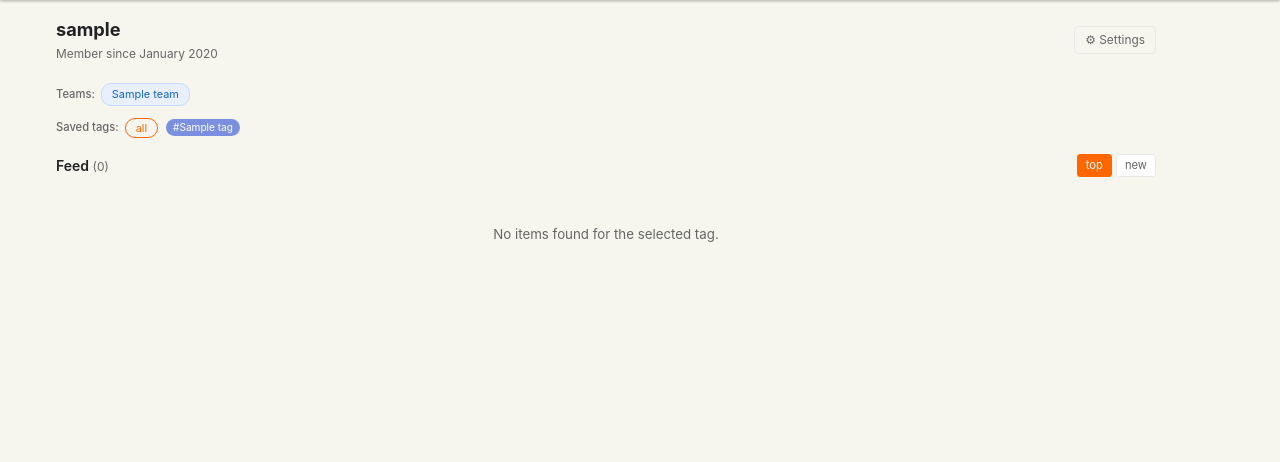
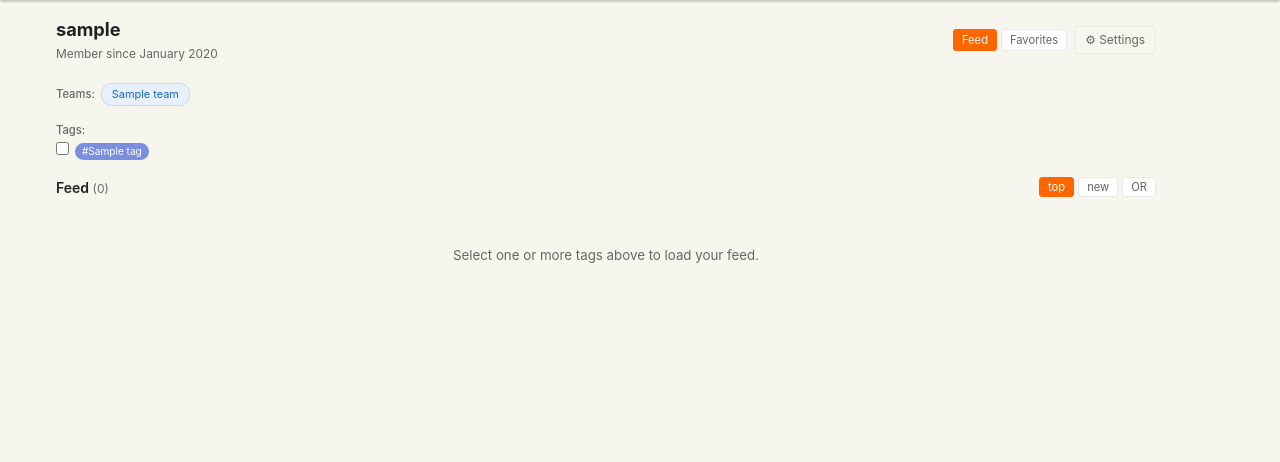
Before and after one commit to jsgounot/RNews, a FastAPI app: a page that uses app/templates/user.html in a window 1280 px wide. Shown: the part 46-508 px from the top of the page. Run offline with FastAPI, Linux system fonts and the light colour scheme; the visitor is signed in with stand-in values (Sample User, id 1); tables that the repository leaves empty hold one stand-in row (values such as "Sample post").

Commit message:
Improve user page with feed and favorite views

```diff
--- a/app/main.py
+++ b/app/main.py
@@ -254,51 +254,46 @@ def get_top_items(
 def get_user_feed_items(
     db: Session,
     profile: User,
-    tag_slug: Optional[str] = None,
+    tag_slugs: list = None,
+    mode: str = "or",
     sort: str = "score",
 ) -> list:
-    """Items from saved tags (all users) UNION starred items, never lost even if tags change."""
+    """Items from the user's saved tags, with optional multi-tag filter.
+
+    tag_slugs=[]  → show all saved-tag items (no filter)
+    mode="or"     → items matching ANY selected tag
+    mode="and"    → items matching ALL selected tags (one subquery per tag)
+    """
     saved_tag_ids = [st.tag_id for st in profile.saved_tags]
-    favorite_item_ids = {fi.item_id for fi in profile.favorite_items}
-
-    if tag_slug:
-        # Filtered view: only items with that tag
+    if not saved_tag_ids or not tag_slugs:
+        return []
+
+    if mode == "or":
         items = (
             db.query(Item)
-            .filter(Item.is_team_only == False)  # noqa: E712
-            .join(ItemTag, ItemTag.item_id == Item.id).join(Tag, Tag.id == ItemTag.tag_id).filter(Tag.slug == tag_slug)
+            .filter(Item.is_team_only == False,  # noqa: E712
+                    Item.tags.any(Tag.slug.in_(tag_slugs)))
             .all()
         )
-    else:
-        # Union: saved-tag items + starred items
-        seen: set = set()
-        items: list = []
-
-        if saved_tag_ids:
-            for item in (
-                db.query(Item)
-                .filter(Item.is_team_only == False,  # noqa: E712
-                        Item.tags.any(Tag.id.in_(saved_tag_ids)))
-                .all()
-            ):
-                if item.id not in seen:
-                    seen.add(item.id)
-                    items.append(item)
-
-        if favorite_item_ids:
-            missing = favorite_item_ids - seen
-            if missing:
-                for item in (
-                    db.query(Item)
-                    .filter(Item.id.in_(missing), Item.is_team_only == False)  # noqa: E712
-                    .all()
-                ):
-                    seen.add(item.id)
-                    items.append(item)
-
-    if not items and not favorite_item_ids and not saved_tag_ids:
+    else:  # "and"
+        q = db.query(Item).filter(Item.is_team_only == False)  # noqa: E712
+        for slug in tag_slugs:
+            q = q.filter(Item.tags.any(Tag.slug == slug))
+        items = q.all()
+
+    return _sort_items(items, sort)
+
+
+def get_user_favorites(db: Session, profile: User, sort: str = "score") -> list:
+    """Items favorited by this user."""
+    favorite_ids = [fi.item_id for fi in profile.favorite_items]
+    if not favorite_ids:
         return []
-
+    items = (
+        db.query(Item)
+        .filter(Item.id.in_(favorite_ids), Item.is_team_only == False)  # noqa: E712
+        .all()
+    )
     return _sort_items(items, sort)
 
 
@@ -1230,7 +1225,9 @@ def journals_page(
 def user_page(
     request: Request,
     username: str,
-    tag: Optional[str] = Query(None),
+    view: str = Query("feed", pattern="^(feed|favorites)$"),
+    tags: list[str] = Query(default=[]),
+    mode: str = Query("or", pattern="^(and|or)$"),
     sort: str = Query("score", pattern="^(score|time)$"),
     db: Session = Depends(get_db),
     current_user: Optional[User] = Depends(get_current_user),
@@ -1238,37 +1235,28 @@ def user_page(
     profile = get_user_by_username(db, username)
     if not profile:
         raise HTTPException(status_code=404, detail="User not found")
-
-    # Saved tags for this user
+    if not current_user or current_user.id != profile.id:
+        return RedirectResponse("/login" if not current_user else "/", status_code=302)
+
     saved_tags = [st.tag for st in profile.saved_tags]
-
-    # Items: feed from saved tags (all users), or empty if none saved
-    tag_slug = slugify(tag) if tag else None
-    items = get_user_feed_items(db, profile, tag_slug=tag_slug, sort=sort)
+    active_tag_slugs = [s for s in tags if s]
+
+    if view == "favorites":
+        items = get_user_favorites(db, profile, sort=sort)
+    else:
+        items = get_user_feed_items(db, profile, tag_slugs=active_tag_slugs, mode=mode, sort=sort)
 
     voted = user_voted_items(db, current_user, items)
     favorited = user_favorited_items(db, current_user, items)
 
-    # Tags available for filtering (union of saved tags + all tags on those items)
-    filter_tags: dict = {}
-    for st in profile.saved_tags:
-        filter_tags[st.tag.slug] = st.tag
-    for item in items:
-        for t in item.tags:
-            filter_tags[t.slug] = t
-
-    # Teams visible to the viewer (public, or private ones viewer is a member of)
-    viewer_team_ids = set()
-    if current_user:
-        viewer_team_ids = {
-            tm.team_id for tm in db.query(TeamMember)
-            .filter(TeamMember.user_id == current_user.id).all()
-        }
-    profile_teams = []
-    for tm in profile.team_memberships:
-        team = tm.team
-        if team.is_public or team.id in viewer_team_ids:
-            profile_teams.append(team)
+    viewer_team_ids = {
+        tm.team_id for tm in db.query(TeamMember)
+        .filter(TeamMember.user_id == current_user.id).all()
+    }
+    profile_teams = [
+        tm.team for tm in profile.team_memberships
+        if tm.team.is_public or tm.team.id in viewer_team_ids
+    ]
 
     return templates.TemplateResponse(request, "user.html", {
         "profile": profile,
@@ -1277,9 +1265,10 @@ def user_page(
         "favorited": favorited,
         "current_user": current_user,
         "saved_tags": saved_tags,
-        "filter_tags": list(filter_tags.values()),
-        "active_tag": tag_slug,
+        "active_tag_slugs": set(active_tag_slugs),
+        "mode": mode,
         "sort": sort,
+        "view": view,
         "profile_teams": profile_teams,
         "user": current_user,
     })
--- a/app/templates/index.html
+++ b/app/templates/index.html
@@ -51,7 +51,7 @@
         <span class="tag-chip-lg" style="background:{{ tag_color(tag.name) }}">#{{ tag.name }}</span>
         &nbsp;— {{ 'newest' if sort == 'time' else 'top' }} {{ limit }}, last {{ days }}d
       </h2>
-      {# {% if user %}
+      {% if user %}
       <button
         class="save-tag-btn {% if tag_saved %}saved{% endif %}"
         data-slug="{{ tag.slug }}"
@@ -59,7 +59,7 @@
         <span class="save-icon">★</span>
         <span class="save-label">{% if tag_saved %}Saved{% else %}Save tag{% endif %}</span>
       </button>
-      {% endif %} #}
+      {% endif %}
     </div>
   </div>
   {% endif %}
--- a/app/templates/user.html
+++ b/app/templates/user.html
@@ -3,25 +3,29 @@
 
 {% block title %}{{ profile.username }} — RNews{% endblock %}
 
-{# Base URL helpers #}
 {% set base = '/user/' ~ profile.username %}
-{% set tag_param = ('&tag=' ~ active_tag) if active_tag else '' %}
 
 {% block content %}
 <div class="page-user">
 
-  {# User header #}
+  {# ── Header ─────────────────────────────────────────────────────────────── #}
   <div class="user-header">
     <div>
       <h2 class="user-name">{{ profile.username }}</h2>
       <span class="user-meta">Member since {{ profile.created_at.strftime('%B %Y') }}</span>
     </div>
-    {% if current_user and current_user.id == profile.id %}
-    <a href="/settings" class="btn-settings">⚙ Settings</a>
-    {% endif %}
+    <div style="display:flex;align-items:center;gap:.5rem">
+      <div class="view-toggle">
+        <a href="{{ base }}?view=feed&sort={{ sort }}"
+           class="period-btn {% if view == 'feed' %}active{% endif %}">Feed</a>
+        <a href="{{ base }}?view=favorites&sort={{ sort }}"
+           class="period-btn {% if view == 'favorites' %}active{% endif %}">Favorites</a>
+      </div>
+      <a href="/settings" class="btn-settings">⚙ Settings</a>
+    </div>
   </div>
 
-  {# My teams row #}
+  {# ── Teams row ───────────────────────────────────────────────────────────── #}
   {% if profile_teams %}
   <div class="user-teams-row">
     <span class="section-label">Teams:</span>
@@ -33,55 +37,54 @@
   </div>
   {% endif %}
 
-  {# Saved tags as filter chips #}
+  {# ══════════════════════════════════════════════════════════════════════════
+     FEED VIEW
+  ══════════════════════════════════════════════════════════════════════════ #}
+  {% if view == 'feed' %}
+
   {% if saved_tags %}
-  <div class="user-saved-tags">
-    <span class="section-label">Saved tags:</span>
-    <a href="{{ base }}" class="tag-chip-filter {% if not active_tag %}active{% endif %}">all</a>
-    {% for tag in saved_tags %}
-      <a
-        href="{{ base }}?tag={{ tag.slug }}&sort={{ sort }}"
-        class="tag-chip {% if active_tag == tag.slug %}tag-chip-active{% endif %}"
-        style="background:{{ tag_color(tag.name) }}"
-      >#{{ tag.name }}</a>
-    {% endfor %}
-  </div>
+  <form id="tag-filter-form" method="get" action="{{ base }}">
+    <input type="hidden" name="view" value="feed">
+    <input type="hidden" name="sort" id="sort-input" value="{{ sort }}">
+    <input type="hidden" name="mode" id="mode-input" value="{{ mode }}">
+
+    <div class="tag-filter-bar">
+      <span class="section-label">Tags:</span>
+      <div class="tag-checkboxes">
+        {% for tag in saved_tags %}
+        <label class="tag-checkbox-wrap">
+          <input
+            type="checkbox"
+            name="tags"
+            value="{{ tag.slug }}"
+            {% if tag.slug in active_tag_slugs %}checked{% endif %}
+            onchange="document.getElementById('tag-filter-form').submit()"
+          >
+          <span class="tag-chip" style="background:{{ tag_color(tag.name) }}">#{{ tag.name }}</span>
+        </label>
+        {% endfor %}
+      </div>
+
+    </div>
+  </form>
   {% endif %}
 
-  {# Additional filter tags from items (tags not already in saved_tags) #}
-  {% set saved_slugs = saved_tags | map(attribute='slug') | list %}
-  {% set extra_tags = filter_tags | selectattr('slug', 'ne', active_tag or '') | list %}
-  {% set extra_tags = extra_tags | rejectattr('slug', 'in', saved_slugs) | list %}
-  {% if extra_tags %}
-  <div class="user-tag-filter">
-    <span class="section-label">Also in feed:</span>
-    {% for tag in extra_tags %}
-      <a
-        href="{{ base }}?tag={{ tag.slug }}&sort={{ sort }}"
-        class="tag-chip {% if active_tag == tag.slug %}tag-chip-active{% endif %}"
-        style="background:{{ tag_color(tag.name) }}"
-      >#{{ tag.name }}</a>
-    {% endfor %}
-  </div>
-  {% endif %}
-
-  {% if active_tag %}
-  <div style="margin-bottom:8px">
-    <a href="{{ base }}?sort={{ sort }}" class="clear-filter">✕ clear tag filter</a>
-  </div>
-  {% endif %}
-
-  {# Sort toggle + count #}
+  {# Sort + mode + count #}
   <div class="user-items-header">
-    <h3>
-      Feed{% if active_tag %} — #{{ active_tag }}{% endif %}
-      <span class="item-count">({{ items | length }})</span>
-    </h3>
+    <h3>Feed <span class="item-count">({{ items | length }})</span></h3>
     <div class="sort-options">
-      <a href="{{ base }}?sort=score{{ tag_param }}"
-         class="period-btn {% if sort == 'score' %}active{% endif %}">top</a>
-      <a href="{{ base }}?sort=time{{ tag_param }}"
-         class="period-btn {% if sort == 'time' %}active{% endif %}">new</a>
+      <button type="button"
+        class="period-btn {% if sort == 'score' %}active{% endif %}"
+        onclick="setSort('score')">top</button>
+      <button type="button"
+        class="period-btn {% if sort == 'time' %}active{% endif %}"
+        onclick="setSort('time')">new</button>
+      {% if saved_tags %}
+      <button type="button"
+        id="mode-toggle-btn"
+        class="period-btn {% if mode == 'and' %}active{% endif %}"
+        onclick="toggleMode()">{{ mode | upper }}</button>
+      {% endif %}
     </div>
   </div>
 
@@ -96,11 +99,58 @@
   {% elif not saved_tags %}
   <div class="empty-state">
     No saved tags yet — save a tag from any
-    <a href="/tag/genomics">tag page</a> to build your feed.
+    <a href="/tags">tag page</a> to build your feed.
   </div>
+  {% elif active_tag_slugs %}
+  <div class="empty-state">No items found for the selected tags.</div>
+  {% elif saved_tags %}
+  <div class="empty-state">Select one or more tags above to load your feed.</div>
+  {% endif %}
+
+  {# ══════════════════════════════════════════════════════════════════════════
+     FAVORITES VIEW
+  ══════════════════════════════════════════════════════════════════════════ #}
   {% else %}
-  <div class="empty-state">No items found for the selected tag.</div>
+
+  <div class="user-items-header">
+    <h3>Favorites <span class="item-count">({{ items | length }})</span></h3>
+    <div class="sort-options">
+      <a href="{{ base }}?view=favorites&sort=score"
+         class="period-btn {% if sort == 'score' %}active{% endif %}">top</a>
+      <a href="{{ base }}?view=favorites&sort=time"
+         class="period-btn {% if sort == 'time' %}active{% endif %}">new</a>
+    </div>
+  </div>
+
+  {% if items %}
+  <table class="items-table">
+    <tbody>
+      {% for item in items %}
+        {{ item_row(item, loop.index, voted, current_user, show_day=True, favorited=favorited) }}
+      {% endfor %}
+    </tbody>
+  </table>
+  {% else %}
+  <div class="empty-state">No favorites yet — click the ★ on any item to save it here.</div>
+  {% endif %}
+
   {% endif %}
 
 </div>
+
+<script>
+function setSort(v) {
+  document.getElementById('sort-input').value = v;
+  document.getElementById('tag-filter-form').submit();
+}
+
+function toggleMode() {
+  const inp = document.getElementById('mode-input');
+  const btn = document.getElementById('mode-toggle-btn');
+  inp.value = inp.value === 'or' ? 'and' : 'or';
+  btn.textContent = inp.value.toUpperCase();
+  document.getElementById('tag-filter-form').submit();
+}
+
+</script>
 {% endblock %}
```
